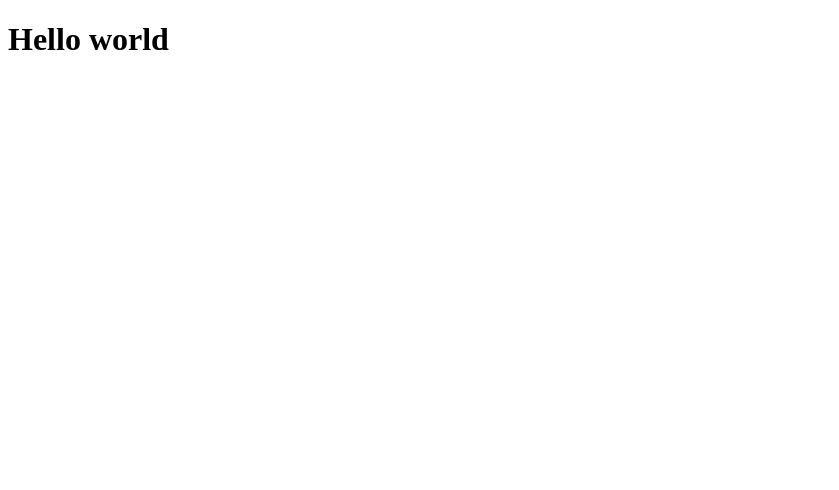
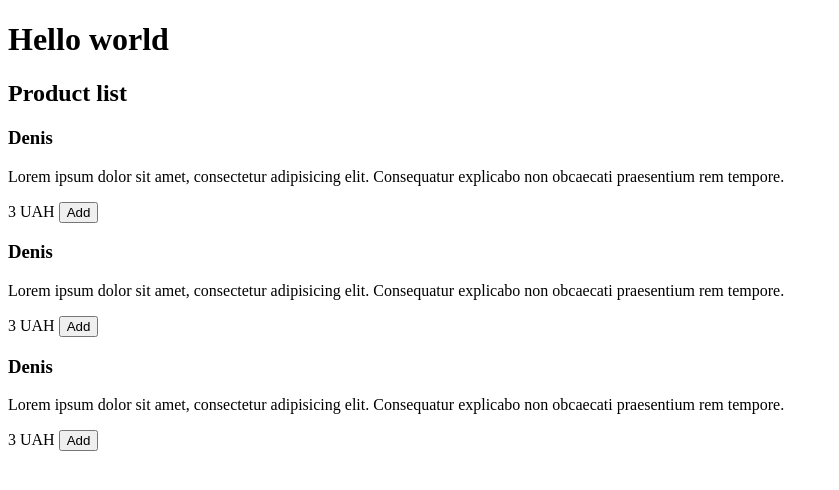
Before and after one commit to D1monB/my-resume, a plain HTML site: page index.html in a window 1280 px wide. Shown: the whole page, without its empty margins (0-839 px from the left). Drawn offline with Linux system fonts and the light colour scheme.

Commit message:
Created products list

```diff
--- a/index.html
+++ b/index.html
@@ -7,5 +7,28 @@
 </head>
 <body>
     <h1>Hello world</h1>
+    <section>
+        <h2>Product list</h2>
+        <div>
+            <article>
+                <h3>Denis</h3>
+                <p>Lorem ipsum dolor sit amet, consectetur adipisicing elit. Consequatur explicabo non obcaecati praesentium rem tempore.</p>
+                <span>3 UAH</span>
+                <button>Add</button>
+            </article>
+            <article>
+                <h3>Denis</h3>
+                <p>Lorem ipsum dolor sit amet, consectetur adipisicing elit. Consequatur explicabo non obcaecati praesentium rem tempore.</p>
+                <span>3 UAH</span>
+                <button>Add</button>
+            </article>
+            <article>
+                <h3>Denis</h3>
+                <p>Lorem ipsum dolor sit amet, consectetur adipisicing elit. Consequatur explicabo non obcaecati praesentium rem tempore.</p>
+                <span>3 UAH</span>
+                <button>Add</button>
+            </article>
+        </div>
+    </section>
 </body>
 </html>
```
